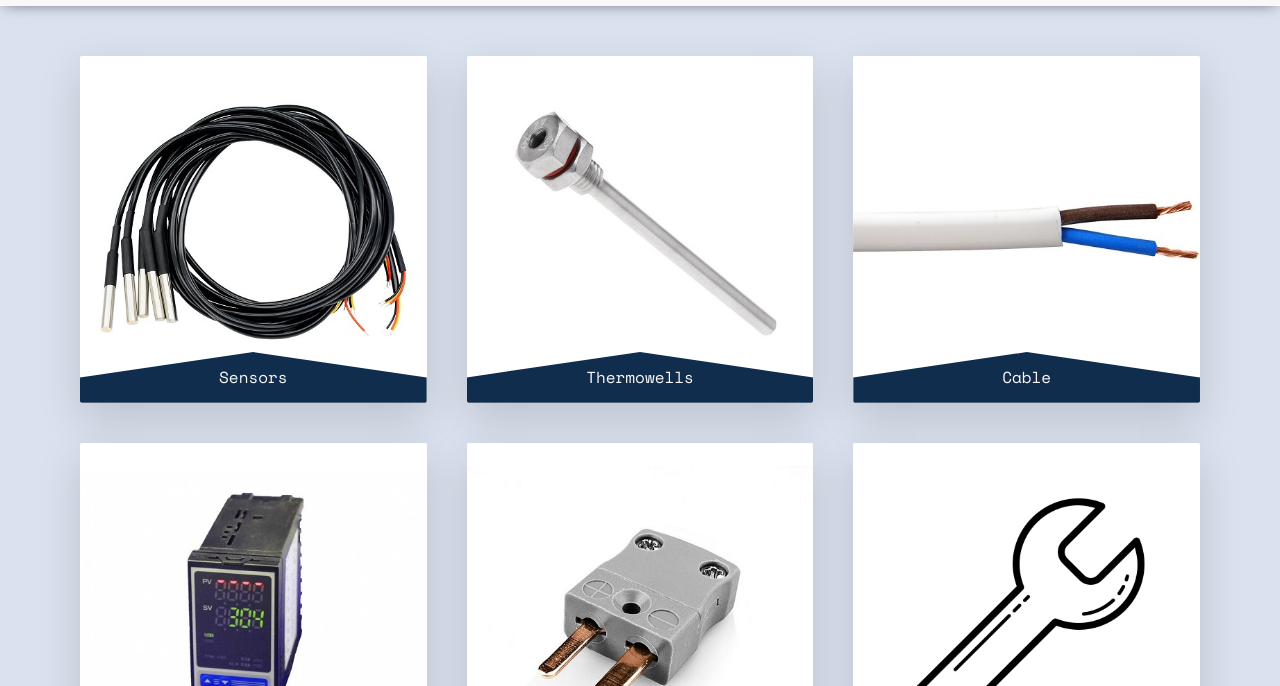
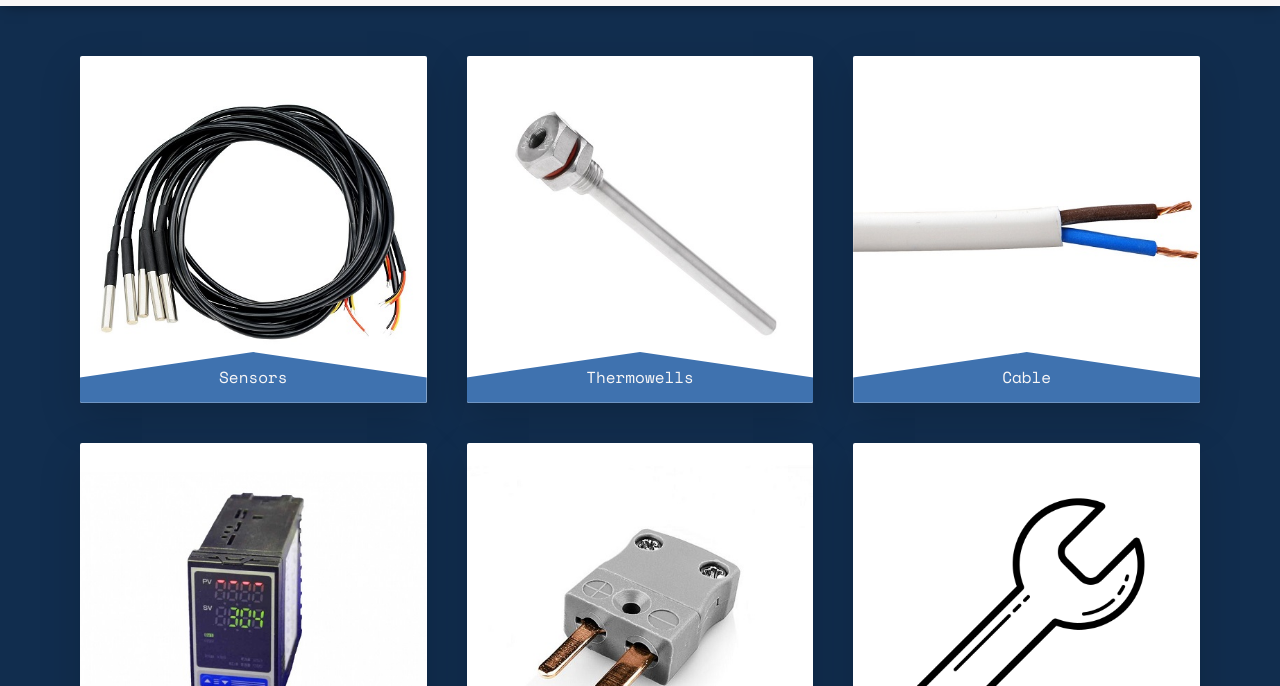
Before and after one commit to craig12454/testemp, a website: page index.html in a window 1280 px wide. Shown: the part 114-800 px from the top of the page. Drawn offline with nearby package versions, Linux system fonts and the light colour scheme.

Commit message:
bg color

```diff
--- a/sass/_base.scss
+++ b/sass/_base.scss
@@ -50,7 +50,7 @@ html, body {
 }
 
 .container {
-    background-color: $color-primary-dark;
+    background-color: $color-secondary-dark;
     display: grid;
     grid-template-rows: 12rem 1fr auto;
     grid-template-columns: [full-start] minmax(6rem, 1fr) [center-start] repeat(8,
--- a/sass/_products.scss
+++ b/sass/_products.scss
@@ -32,7 +32,7 @@
         font-size: 1.6rem;
         text-align: center;
         padding: 1.25rem;
-        background-color: $color-secondary-dark;
+        background-color: $color-secondary;
         clip-path: polygon(100% 50%, 100% 100%, 0 100%, 0 50%, 50% 0%);
         color: $color-primary;
         font-weight: 400;
```
Also changed, not shown: css/style.css.
